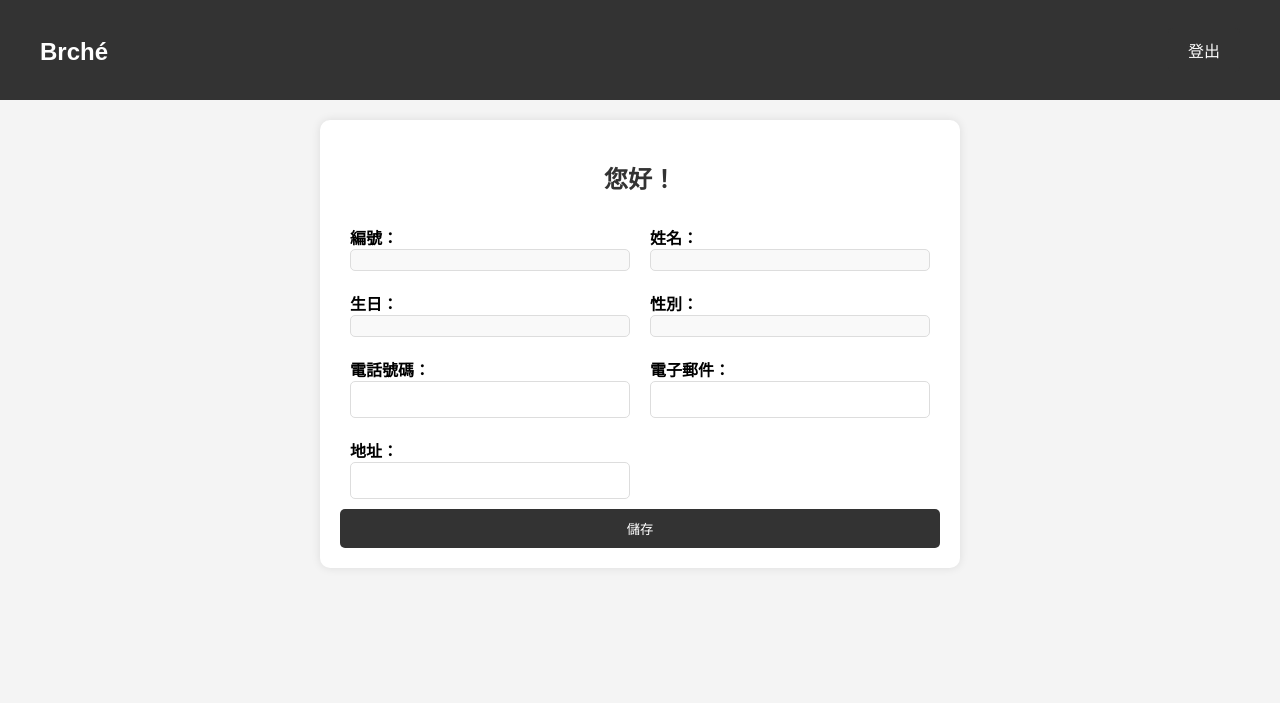
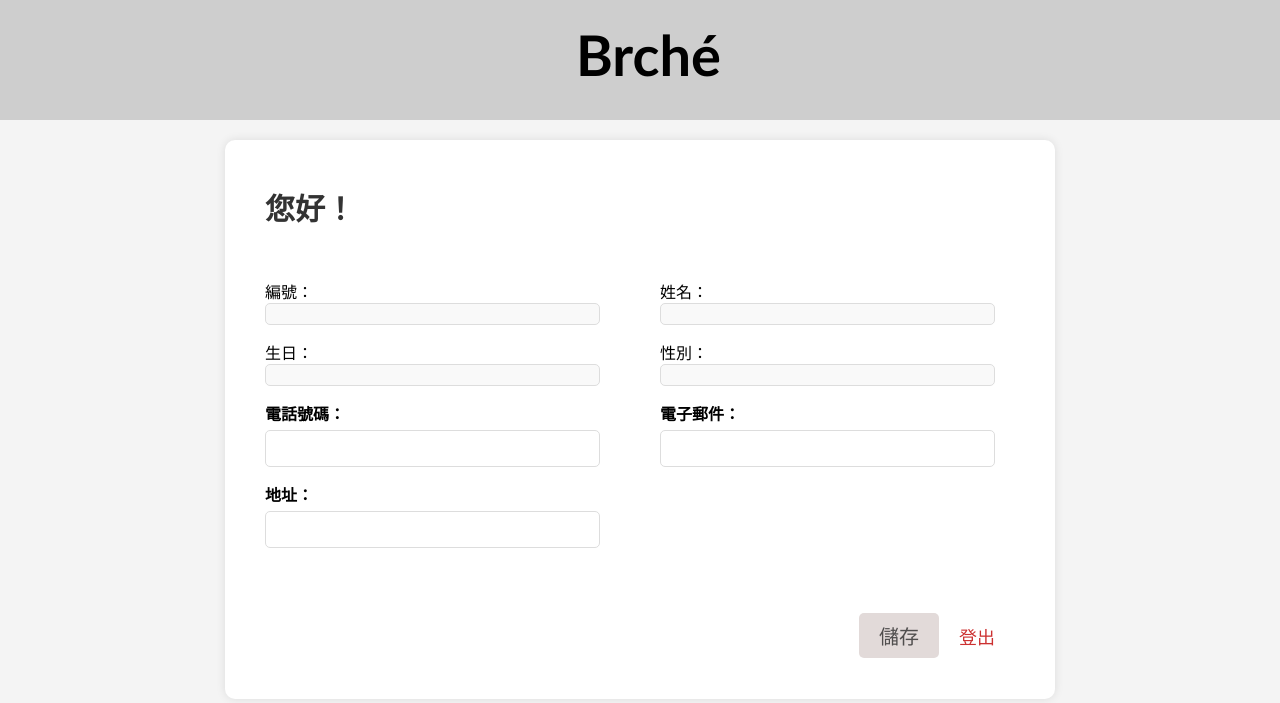
Before and after one commit to hsuchenhsi/Brch-, a Django app: page /information.html/ in a window 1280 px wide. Shown: the top 703 px of the page. Run offline with Django 4.2, Linux system fonts and the light colour scheme; data comes from the database, SQL or seed files in the repository.

Commit message:
0609 希望這樣購物車可以用了

```diff
--- a/static/css/information.css
+++ b/static/css/information.css
@@ -1,94 +1,133 @@
-/* Reset and basic styles */
 body {
     font-family: 'Arial', sans-serif;
     background-color: #f4f4f4;
     margin: 0;
     padding: 0;
 }
-
-/* Header styles */
 header {
-    background-color: #333;
-    color: #fff;
-    padding: 10px 0;
-    text-align: center; /* 文字置中 */
+    background-color: rgb(206, 206, 206);
+    height: 120px;
+    width: 100%;
 }
-
 .title {
+    display: flex;
+    justify-content: space-between;
+    align-items: center;
     max-width: 1200px;
     margin: 0 auto;
     padding: 0 20px;
-    display: flex;
-    justify-content: space-between;
-    align-items: center;
 }
-
 #title a {
-    color: #fff;
+    color: #000000;
     text-decoration: none;
-    font-size: 24px; /* 調整字體大小 */
-    font-weight: bold; /* 加粗 */
+    font-family:"Optima",sans-serif;
+    font-size: 56px;
+    position: absolute;
+    left:45%;
+    top: 0px;;
+    line-height: 80px;
+    padding-top: 15px;
 }
-
 .rtop {
     display: flex;
     align-items: center;
+    padding-top: 30px;
 }
-
-.logout-button {
+.user {
+    position: relative;
+    display: flex;
+    align-items: center;
+}
+.user input {
+    cursor: pointer;
+    margin-right: 20px;
+}
+.logout {
     padding: 10px 20px;
-    background-color: #333;
-    color: #fff;
+    color: #cc3131;
     border: none;
     border-radius: 5px;
     cursor: pointer;
     text-decoration: none;
     transition: background-color 0.3s;
+    font-size: 18px;
+}
+.logout:hover {
+    color: #ff0000;
+}
+.modal {
+    display: none;
+    position: fixed;
+    z-index: 1;
+    left: 0;
+    top: 0;
+    width: 100%;
+    height: 100%;
+    overflow: auto;
+    background-color: rgba(0,0,0,0.4);
+    justify-content: center;
+    align-items: center;
+}
+.modal-content {
+    background-color: #fff;
+    padding: 20px;
+    border: 1px solid #888;
+    width: 80%;
+    max-width: 500px;
+    border-radius: 5px;
+}
+.close {
+    color: #aaa;
+    float: right;
+    font-size: 28px;
+    font-weight: bold;
+}
+.close:hover,
+.close:focus {
+    color: black;
+    text-decoration: none;
+    cursor: pointer;
+}
+form {
+    max-width: 750px;
+    margin: 20px auto;
+    background: #fff;
+    padding: 40px;
+    padding-top: 20px;
+    border-radius: 10px;
+    box-shadow: 0 0 10px rgba(0, 0, 0, 0.1);
+    display: grid;
+    grid-gap: 20px; /* 列與列之間的間距 */
+
+}
+h2 {
+    margin-bottom: 30px;
+    color: #333;
+    font-size: 30px;
+}
+.list{
+    display: grid;
+    grid-template-columns: repeat(2, 1fr); /* 將列表分為兩列 */
+    grid-column-gap: 60px;
+    margin-right: 20px;
 }
 
-.logout-button:hover {
-    background-color: #555;
+.list div {
+    margin-bottom: 15px;
 }
+label {
+    display: block;
+    margin-bottom: 5px;
+    font-weight: bold;
 
-/* Form styles */
-form {
-    max-width: 600px;
-    margin: 20px auto;
-    background: #fff;
-    padding: 20px;
-    border-radius: 10px;
-    box-shadow: 0 0 10px rgba(0, 0, 0, 0.1);
 }
-
-h2 {
-    text-align: center;
-    margin-bottom: 20px;
-    color: #333;
-}
-
-.list {
-    display: flex;
-    flex-wrap: wrap;
-}
-
-.list > div {
-    width: calc(50% - 20px); /* 50% width, minus some spacing */
-    margin: 10px; /* Set spacing */
-}
-
-.label-text {
-    font-weight: bold;
-    margin-bottom: 5px;
-}
-
-.input-field {
+input[type="text"], input[type="email"] {
     width: 100%;
     padding: 10px;
     border: 1px solid #ddd;
     border-radius: 5px;
     box-sizing: border-box;
 }
-
 .static-text {
     display: block;
     width: 100%;
@@ -99,18 +138,21 @@ h2 {
     color: #333;
     box-sizing: border-box;
 }
-
-.submit-button {
+button {
     width: 100%;
-    padding: 10px;
-    background-color: #333;
-    color: #fff;
+    padding: 8px;
+    background-color: rgb(226, 218, 217);
+    color: #504e4e;
     border: none;
     border-radius: 5px;
     cursor: pointer;
-    transition: background-color 0.3s;
+}
+button:hover {
+    background-color: rgb(201, 194, 193);
 }
 
-.submit-button:hover {
-    background-color: #555;
+.submit{
+    width: 80px;
+    margin-left: auto;
+    font-size: 20px;
 }
--- a/templates/header.html
+++ b/templates/header.html
@@ -132,7 +132,7 @@
 
     <div class="card">
         <h1>購物車</h1>
-        <ul class="listCard"></ul>
+        {% include 'cart.html' %}
         <div class="checkOut">
             <div class="closeShopping">close</div>
             <div class="total">0</div>
--- a/templates/information.html
+++ b/templates/information.html
@@ -12,9 +12,6 @@
             <h1 id="title">
                 <a href="/">Brch&eacute;</a>
             </h1>
-            <nav class="rtop">
-                <a href="http://127.0.0.1:8000/logout" class="logout-button">登出</a>
-            </nav>
         </div>
     </header>
 
@@ -49,8 +46,11 @@
                 <label for="address" class="label-text">地址：</label>
                 <input type="text" id="address" name="address" class="input-field" value="{{ memberdata.address }}">
             </div>
-            <button type="submit" class="submit-button">儲存</button>
         </div>
+        <nav class="rtop">
+            <button class="submit" type="submit">儲存</button>
+            <a href="http://127.0.0.1:8000/logout" class="logout">登出</a>
+        </nav>
     </form>
 
     <script src="{% static 'js/header.js' %}"></script>
```
Also changed, not shown: home/models.py (+22 -0 lines), templates/cart.html (+30 -0 lines).
